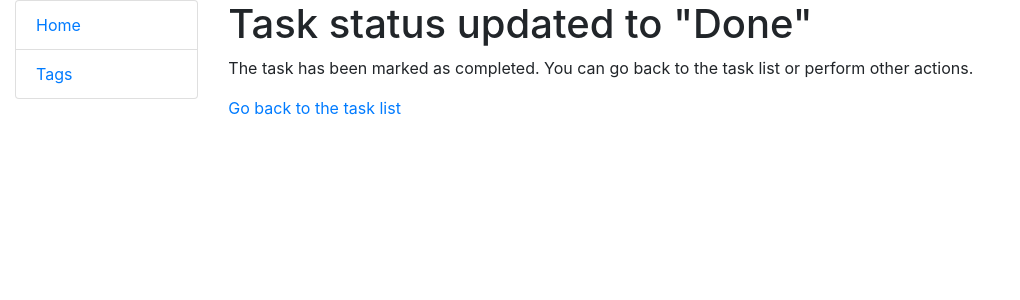
After one commit to halyna-baklanova/todolist, a Django app: page /task/done/1/ in a window 1280 px wide. The commit adds this page. Shown: the top 300 px of the page, without its empty margins (0-1020 px from the left). Run offline with Django 5.2, Linux system fonts and the light colour scheme.

Commit message:
relize button Complete/Done

```diff
--- a/templates/base.html
+++ b/templates/base.html
@@ -5,7 +5,8 @@
   {% block title %}<title>To do list</title>{% endblock %}
   <meta charset="utf-8">
   <meta name="viewport" content="width=device-width, initial-scale=1">
-  <link rel="stylesheet" href="https://cdn.jsdelivr.net/npm/bootstrap@4.6.2/dist/css/bootstrap.min.css" integrity="sha384-xOolHFLEh07PJGoPkLv1IbcEPTNtaed2xpHsD9ESMhqIYd0nLMwNLD69Npy4HI+N" crossorigin="anonymous">
+  <link rel="stylesheet" href="https://cdn.jsdelivr.net/npm/bootstrap@4.6.2/dist/css/bootstrap.min.css"
+        integrity="sha384-xOolHFLEh07PJGoPkLv1IbcEPTNtaed2xpHsD9ESMhqIYd0nLMwNLD69Npy4HI+N" crossorigin="anonymous">
 
   <!-- Add additional CSS in static file -->
   {% load static %}
--- /dev/null
+++ b/templates/todolist/task_done.html
@@ -0,0 +1,7 @@
+{% extends "base.html" %}
+
+{% block content %}
+  <h1>Task status updated to "Done"</h1>
+  <p>The task has been marked as completed. You can go back to the task list or perform other actions.</p>
+  <a href="{% url 'todolist:index' %}">Go back to the task list</a>
+{% endblock %}
--- a/todolist/urls.py
+++ b/todolist/urls.py
@@ -5,7 +5,8 @@ from .views import (
     TagListView,
     TaskCreateView,
     TaskUpdateView,
-    TaskDeleteView
+    TaskDeleteView,
+    TaskDoneView,
 )
 
 urlpatterns = [
@@ -26,6 +27,10 @@ urlpatterns = [
         TaskDeleteView.as_view(),
         name="task-delete"
     ),
+    path('task/done/<int:task_id>/',
+         TaskDoneView.as_view(),
+         name='task-done'
+         )
 
 ]
 
--- a/todolist/views.py
+++ b/todolist/views.py
@@ -30,5 +30,18 @@ class TaskDeleteView(generic.DeleteView):
     fields = "__all__"
     success_url = reverse_lazy("todolist:index")
 
+class TaskDoneView(generic.TemplateView):
+    model = Task
+    fields = "done"
+    success_url = reverse_lazy("todolist:index")
+    template_name = "todolist/task_done.html"
+
+    def get_object(self, queryset=None):
+        task = super().get_object(queryset)
+        task.is_done = not task.is_done
+        task.save()
+        return task
+
+
 class TagListView(generic.ListView):
     model = Tag
```
Also changed, not shown: templates/todolist/index.html (+7 -0 lines), templates/todolist/tag-list.html (+4 -4 lines), templates/todolist/task_form.html (line endings or trailing spaces).
